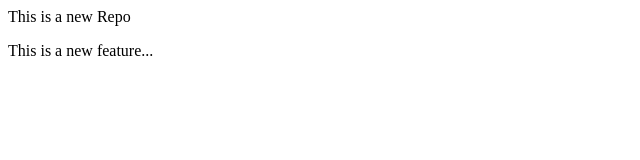
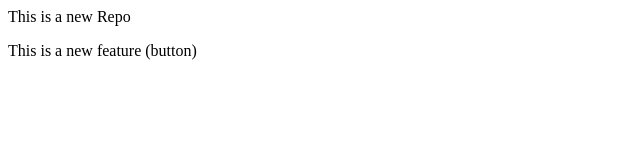
Before and after one commit to TejasAmbore27/localrepo, a plain HTML site: page index.html in a window 1280 px wide. Shown: the full height of the page, 0-640 px from the left. Drawn offline with Linux system fonts and the light colour scheme.

```diff
--- a/index.html
+++ b/index.html
@@ -1,2 +1,2 @@
 <p>This is a new Repo</p>
-<p>This is a new feature...</p>
+<p>This is a new feature (button)</p>
```
